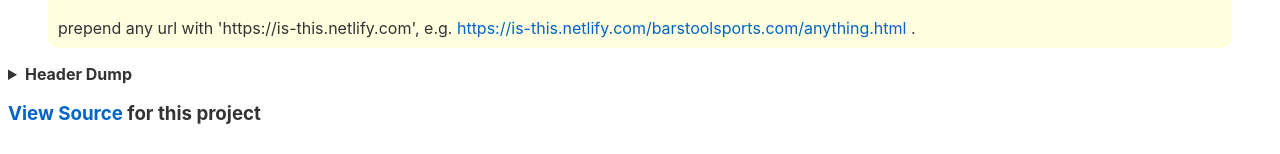
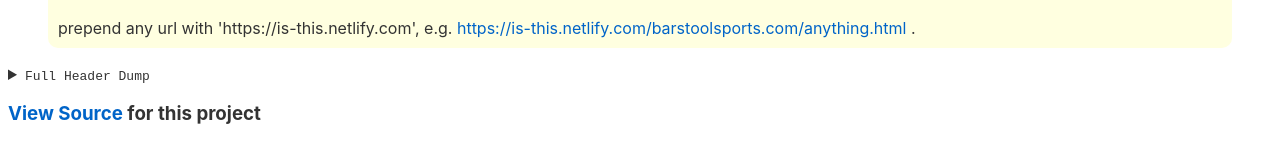
Before and after one commit to swyxio/is-this-netlify, a Svelte app: page / in a window 1280 px wide. Shown: the part 248-402 px from the top of the page. Built offline with nearby package versions, Linux system fonts and the light colour scheme.

Commit message:
details summary

```diff
--- a/src/App.svelte
+++ b/src/App.svelte
@@ -1,7 +1,7 @@
 <script>
   export let name;
   export let nfrid = "x-nf-request-id";
-  export let headers = "potato";
+  export let headers = "no headers loaded yet";
   export let path = document.location.pathname.slice(1);
   if (path.length) {
     fetch(`/.netlify/functions/isNetlify?path=${path}`)
@@ -71,7 +71,7 @@
 
 <details>
   <summary>
-    <strong>Header Dump</strong>
+    <code>Full Header Dump</code>
   </summary>
   <pre> {JSON.stringify(headers, null, 2)} </pre>
 </details>
```
